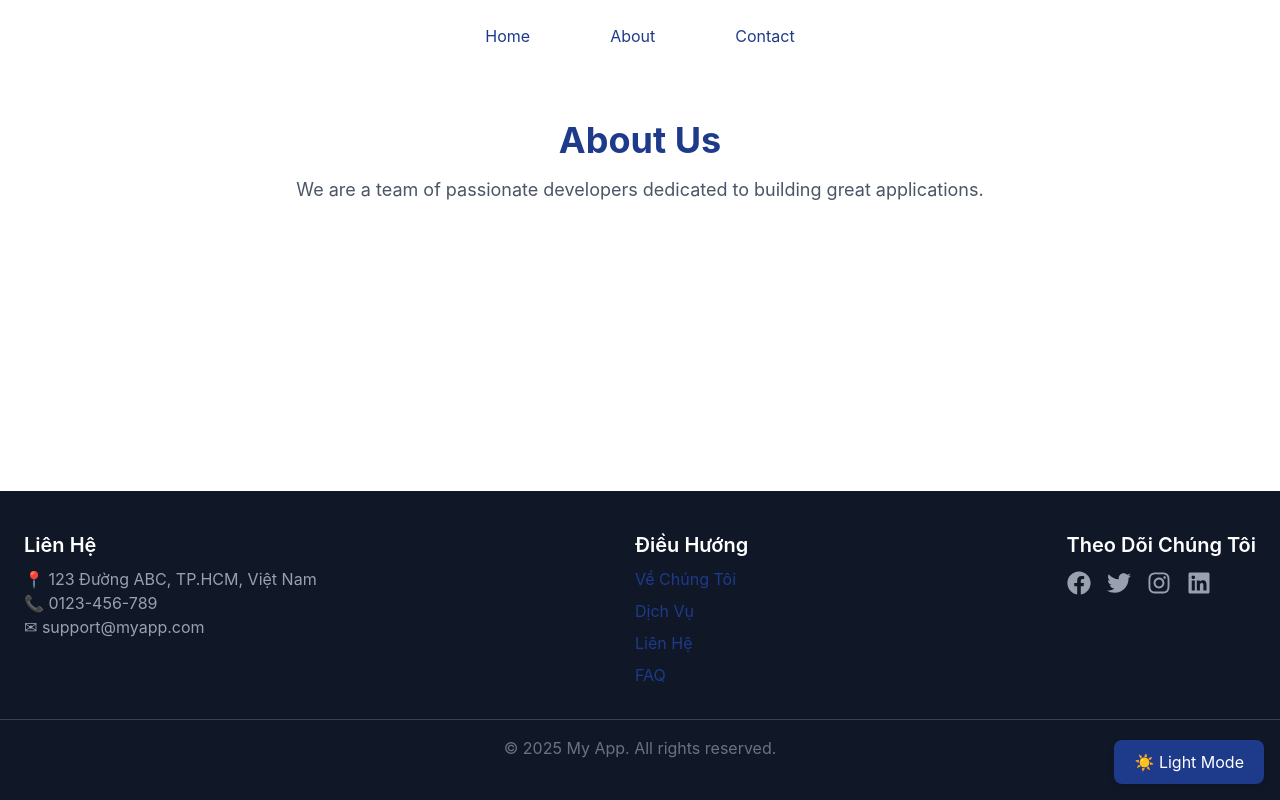
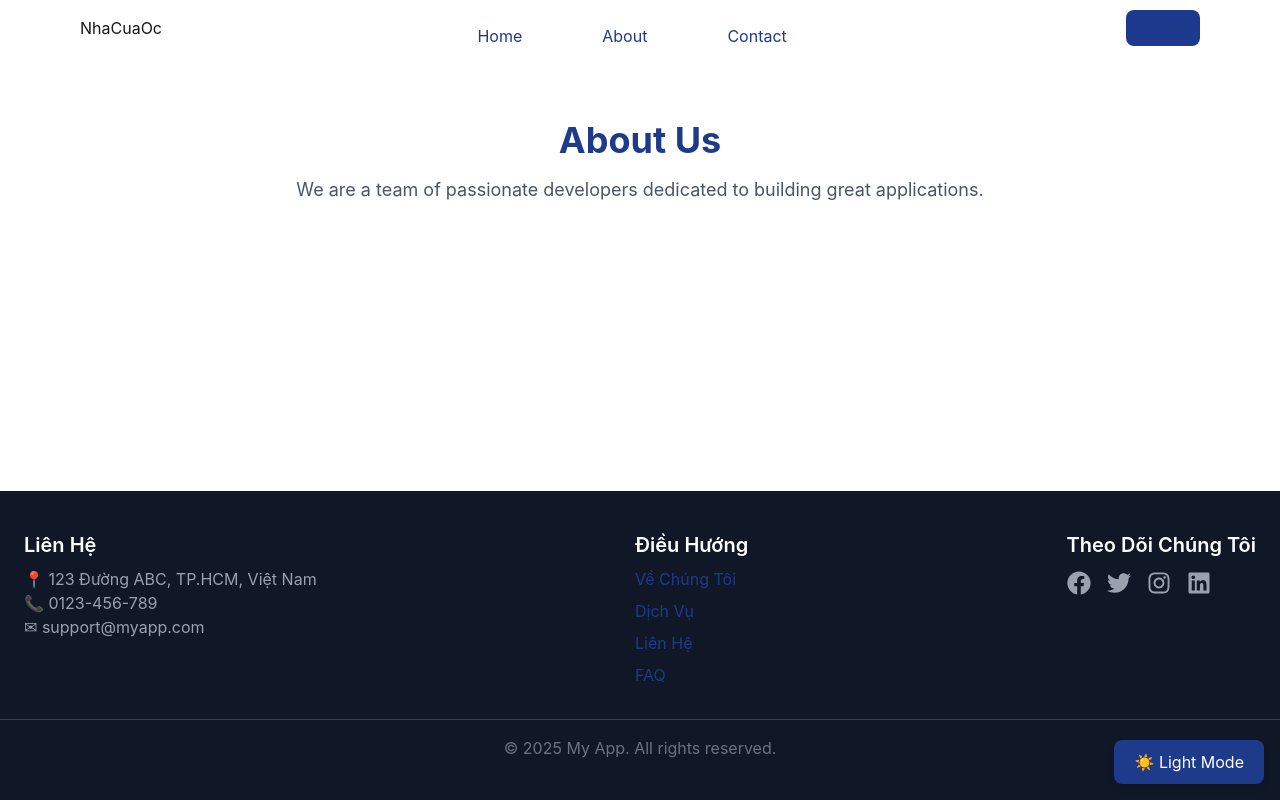
Before and after one commit to roll-t/homestay_web, a Next.js app: page /about in a window 1280 px wide. Built offline with nearby package versions, Linux system fonts and the light colour scheme; no server answers.

Commit message:
display user role in navbar

```diff
--- a/src/app/api/auth/[...nextauth].ts
+++ b/src/app/api/auth/[...nextauth].ts
@@ -3,6 +3,7 @@ import CredentialsProvider from "next-auth/providers/credentials";
 import bcrypt from "bcryptjs";
 import User from "@/app/models/User";
 import { connectDB } from "@/app/lib/db";
+import { UserRole } from "@/utils/enum/userRole";
 
 export default NextAuth({
     providers: [
@@ -48,7 +49,7 @@ export default NextAuth({
         },
         async session({ session, token }) {
             if (session?.user) {
-                session.user.role = token.role as "user" | "admin"; // ✅ Ép kiểu role
+                session.user.role = (token.role as UserRole.USER) || UserRole.ADMIN;// ✅ Ép kiểu role
             }
             return session;
         }
--- a/src/app/layout.tsx
+++ b/src/app/layout.tsx
@@ -6,6 +6,7 @@ import { Footer } from "@/components/ui/Footer";
 import Navbar from "@/components/ui/Navbar";
 import { getServerSession } from "next-auth";
 import { authOptions } from "@/app/lib/authOptions";
+import { UserRole } from "@/utils/enum/userRole";
 
 export const metadata: Metadata = {
     title: "Next.js App",
@@ -14,13 +15,13 @@ export const metadata: Metadata = {
 
 export default async function RootLayout({ children }: { children: React.ReactNode }) {
     const session = await getServerSession(authOptions); // ✅ Lấy session
-    const userRole = session?.user?.role || "guest"; // ✅ Lấy role (mặc định là "guest" nếu chưa đăng nhập)
+    const userRole: UserRole = (session?.user?.role as UserRole) || UserRole.GUEST; // ✅ Lấy role (mặc định là "guest" nếu chưa đăng nhập)
 
     return (
         <html lang="en" suppressHydrationWarning>
             <body className="flex min-h-screen flex-col">
                 <ThemeProvider>
-                    <Navbar />
+                    <Navbar userRole={userRole} />
                     <main className="flex-1">
                         {children}
                         <ThemeToggle />
--- a/src/components/ui/Navbar.tsx
+++ b/src/components/ui/Navbar.tsx
@@ -1,5 +1,6 @@
 "use client";
 
+import { UserRole } from "@/utils/enum/userRole";
 import { ROUTES } from "@/utils/routes";
 import Link from "next/link";
 import { useEffect, useState } from "react";
@@ -11,9 +12,8 @@ const listNav = [
     { name: "Contact", path: ROUTES.CONTACT },
 ];
 
-export default function Navbar() {
+export default function Navbar({ userRole }: { userRole: UserRole }) {
     const [mounted, setMounted] = useState(false);
-
     useEffect(() => {
         setMounted(true);
     }, []);
@@ -21,10 +21,40 @@ export default function Navbar() {
     if (!mounted) return null;
 
     return (
-        <header className="py-4">
-            <ul className="flex justify-center items-center w-full">
-                {listNav.map((value) => <Link key={value.path} className="px-10 py-2" href={value.path}>{value.name}</Link>)}
-            </ul>
+        <header className="py-4 px-20">
+            <div className="flex justify-between">
+                <h2>NhaCuaOc</h2>
+                <ul className="flex justify-center items-center w-full">
+                    {listNav.map((value) => <Link key={value.path} className="px-10 py-2" href={value.path}>{value.name}</Link>)}
+                </ul>
+                {/* Admin Dashboard */}
+                {userRole === UserRole.ADMIN && (
+                    <Link
+                        className="px-4 py-2 text-white bg-red-500 rounded-lg hover:bg-red-600 transition"
+                        href="/admin"
+                    >
+                        Admin Dashboard
+                    </Link>
+                )}
+                {/* Profile / Login */}
+                <div className="ml-6">
+                    {userRole !== UserRole.GUEST ? (
+                        <Link
+                            href={ROUTES.PROFILE}
+                            className="px-4 py-2 text-gray-700 hover:text-black transition"
+                        >
+                            Profile
+                        </Link>
+                    ) : (
+                        <Link
+                            href={ROUTES.LOGIN}
+                            className="px-4 py-2 text-white bg-blue-900 rounded-lg hover:bg-blue-600 transition"
+                        >
+                            Login
+                        </Link>
+                    )}
+                </div>
+            </div>
         </header>
     );
 }
--- /dev/null
+++ b/src/utils/enum/userRole.ts
@@ -0,0 +1,5 @@
+export enum UserRole {
+    GUEST = "guest",
+    USER = "user",
+    ADMIN = "admin",
+}
```
